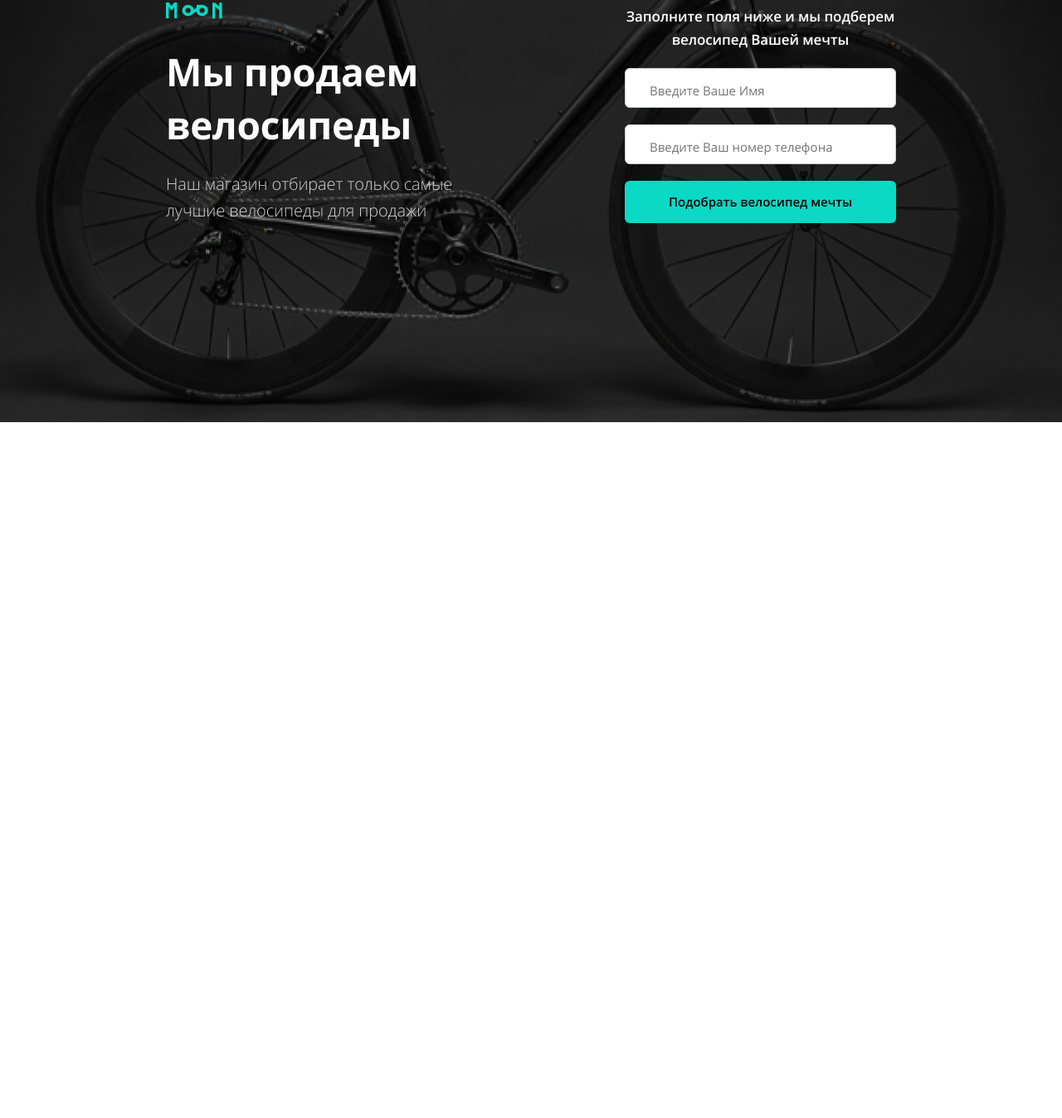
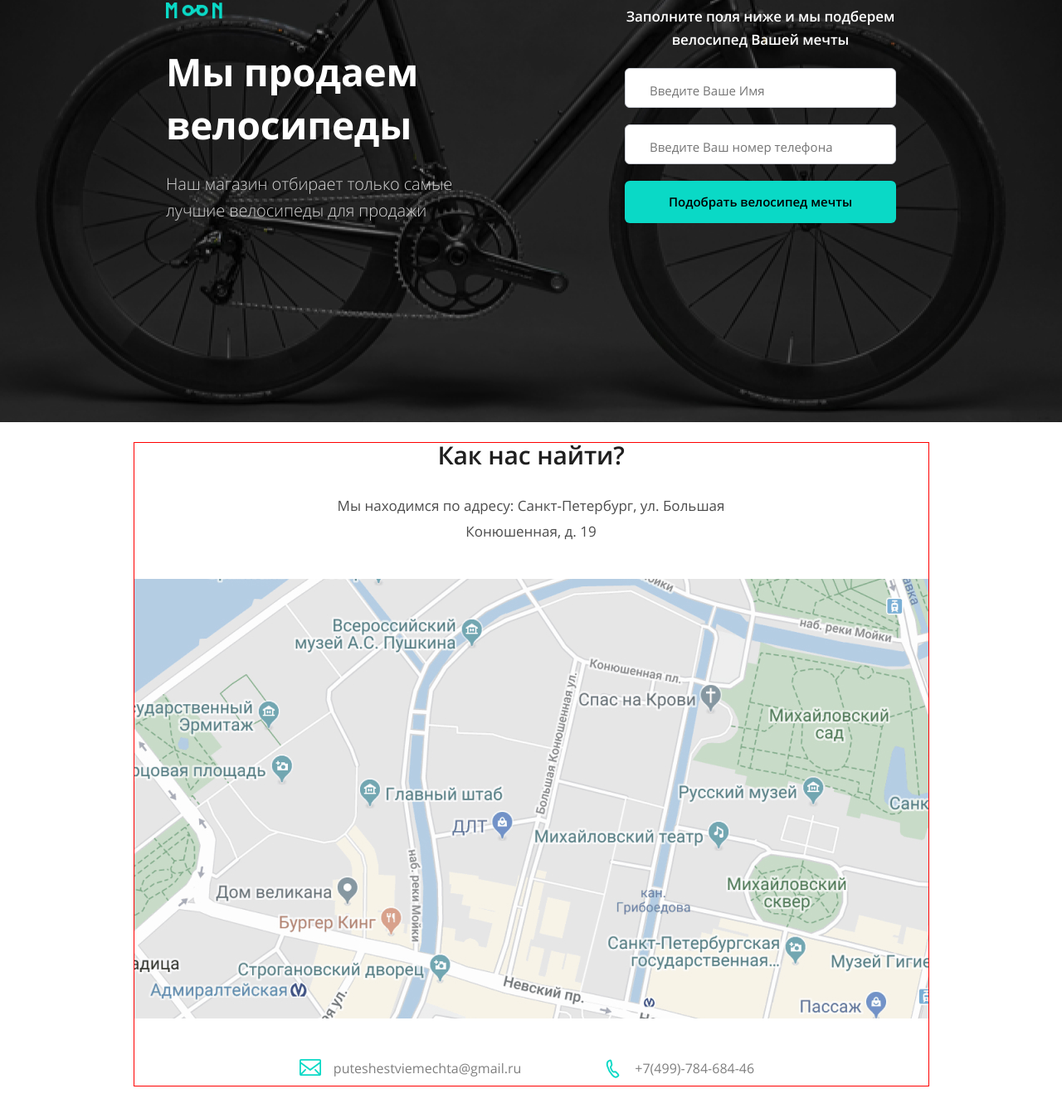
Before and after one commit to orangeBisquit/vysotskii-rocket-bisycles, a website: page source/index.html in a window 1280 px wide. Shown: the part 316-1664 px from the top of the page at 83% size. Before the commit the page ends 825 px from the top, so only its background shows below. Drawn offline with nearby package versions, Linux system fonts and the light colour scheme; files that its build step writes are made by us from their sources; files whose address does not match are found by name.

Commit message:
footer finished

```diff
--- a/source/index.html
+++ b/source/index.html
@@ -76,6 +76,33 @@
       </div>
     </section>
   </header>
+  <footer class="footer page__footer">
+    <div class="footer__wrapper">
+      <section class="footer__location location">
+        <div class="location__info-wrapper">
+          <div class="location__header">
+            <h2>Как нас найти?</h2>
+          </div>
+          <div class="location__descr">
+            <p>Мы находимся по адресу: Санкт-Петербург, ул. Большая Конюшенная, д. 19</p>
+          </div>
+        </div>
+        <div class="location__map">
+          <img src="img/map-desktop-1x.jpg" srcset="img/map-desktop-1x.jpg 1x, img/map-desktop-2x.jpg 2x,> alt="
+            Расположение магазина Moon на карте" width="957px" height="530px">
+        </div>
+      </section>
+      <ul class="footer__links footer-links">
+        <li class="footer-links__item footer-links__item--email">
+          <a href="mailto: puteshestviemechta@gmail.ru"
+            aria-label="Наша электронная почта">puteshestviemechta@gmail.ru</a>
+        </li>
+        <li class="footer-links__item footer-links__item--phone">
+          <a href="tel:+7(499)78468446" aria-label="Наш номер телефона">+7(499)-784-684-46</a>
+        </li>
+      </ul>
+    </div>
+  </footer>
   <script src="js/script.js"></script>
 </body>
 
--- a/source/js/script.js
+++ b/source/js/script.js
@@ -16,6 +16,10 @@
 var hamburger = document.querySelector('.hamburger');
 var nav = document.querySelector('.nav');
 
+var scrollToTop = function () {
+  window.scrollTo(0, 0);
+};
+
 var toggleClass = function (element, className) {
   element.classList.toggle(className);
 };
@@ -23,6 +27,10 @@ var toggleClass = function (element, className) {
 var handleMenu = function () {
   toggleClass(hamburger, 'hamburger--active');
   toggleClass(nav, 'nav--active');
+
+  if (!hamburger.classList.contains('hamburger--active')) {
+    scrollToTop();
+  }
 };
 
 hamburger.addEventListener('click', handleMenu);
--- /dev/null
+++ b/source/sass/blocks/footer-links.scss
@@ -0,0 +1,61 @@
+.footer-links {
+  display: flex;
+  justify-content: center;
+  margin: 0;
+  margin-right: -90px;
+  padding: 0;
+  list-style: none;
+
+  @media (max-width: $mobile-max-width) {
+    flex-direction: column;
+    align-items: center;
+  }
+}
+
+.footer-links__item a {
+  display: block;
+  position: relative;
+  margin-right: 90px;
+  padding: 10px;
+  color: rgba($color-dark, 0.5);
+  font-weight: 400;
+  font-size: 16px;
+  line-height: 22px;
+  text-decoration: none;
+
+  &:hover {
+    color: $color-accent;
+  }
+
+  &:focus {
+    outline: 3px solid $color-accent;
+  }
+
+  @include pseudo {
+    left: 0;
+  }
+}
+
+.footer-links__item--email a {
+  padding-left: 41px;
+
+  &::before {
+    width: 26px;
+    height: 20px;
+    background-image: url("../../img/icon-email.svg");
+    background-position: center;
+    background-size: 26px 20px;
+  }
+}
+
+.footer-links__item--phone a {
+  padding-left: 37px;
+
+  &::before {
+    width: 22px;
+    height: 23px;
+    background-image: url("../../img/icon-phone.svg");
+    background-position: center;
+    background-size: 22px 23px;
+  }
+}
--- /dev/null
+++ b/source/sass/blocks/footer.scss
@@ -0,0 +1,18 @@
+.footer {
+  padding-bottom: 90px;
+}
+
+.footer__wrapper {
+  margin: 0 auto;
+  width: 957px;
+  outline: 1px solid red;
+  /* DELETE */
+
+  @media (max-width: $tablet-max-width) {
+    width: clamp(698px, 100vw, 1000px);
+  }
+
+  @media (max-width: $mobile-max-width) {
+    width: clamp(320px, 100vw, 500px);
+  }
+}
--- /dev/null
+++ b/source/sass/blocks/location.scss
@@ -0,0 +1,70 @@
+.location {
+  width: 100%;
+}
+
+.location__header h2 {
+  margin-bottom: 30px;
+  color: $color-header;
+  font-weight: 600;
+  font-size: 30px;
+  line-height: 30px;
+  text-align: center;
+  letter-spacing: -0.005em;
+
+  @media (max-width: $tablet-max-width) {
+    margin-bottom: 20px;
+    font-size: 24px;
+  }
+
+  @media (max-width: $mobile-max-width) {
+    font-size: 18px;
+  }
+}
+
+.location__descr p {
+  width: 555px;
+  margin: 0 auto;
+  margin-bottom: 42px;
+  color: rgba($color-dark, 0.7);
+  font-weight: 400;
+  font-size: 17px;
+  line-height: 31px;
+  text-align: center;
+
+
+  @media (max-width: $tablet-max-width) {
+    width: auto;
+    margin-bottom: 20px;
+  }
+
+  @media (max-width: $mobile-max-width) {
+    margin-bottom: 25px;
+  }
+}
+
+.location__info-wrapper {
+  @media (max-width: $mobile-max-width) {
+    padding: 0 25px;
+  }
+}
+
+.location__map img {
+  display: block;
+  width: 957px;
+  height: 530px;
+  margin: 0 auto;
+  margin-bottom: 39px;
+
+
+  @media (max-width: $tablet-max-width) {
+    width: 698px;
+    height: 545px;
+    margin-bottom: 20px;
+  }
+
+  @media (max-width: $mobile-max-width) {
+    width: 320px;
+    height: 250px;
+    margin-bottom: 31px;
+  }
+}
--- a/source/sass/style.scss
+++ b/source/sass/style.scss
@@ -11,3 +11,7 @@
 @import "blocks/form.scss";
 @import "blocks/button.scss";
 @import "blocks/hamburger.scss";
+
+@import "blocks/footer.scss";
+@import "blocks/location.scss";
+@import "blocks/footer-links.scss";
--- a/source/sass/utils/variables.scss
+++ b/source/sass/utils/variables.scss
@@ -7,6 +7,7 @@ $color-accent: #0AD9C6;
 $color-hamburger-open: #141517;
 $color-nav-bg: #F6F6F6;
 $color-nav-link: #48494D;
+$color-header: #1F1F1F;
 
 $tablet-max-width: 1023px;
 $mobile-max-width: 767px;
```
Also changed, not shown: build/css/style.min.css, build/index.html, build/js/script.js, 1 other file.
